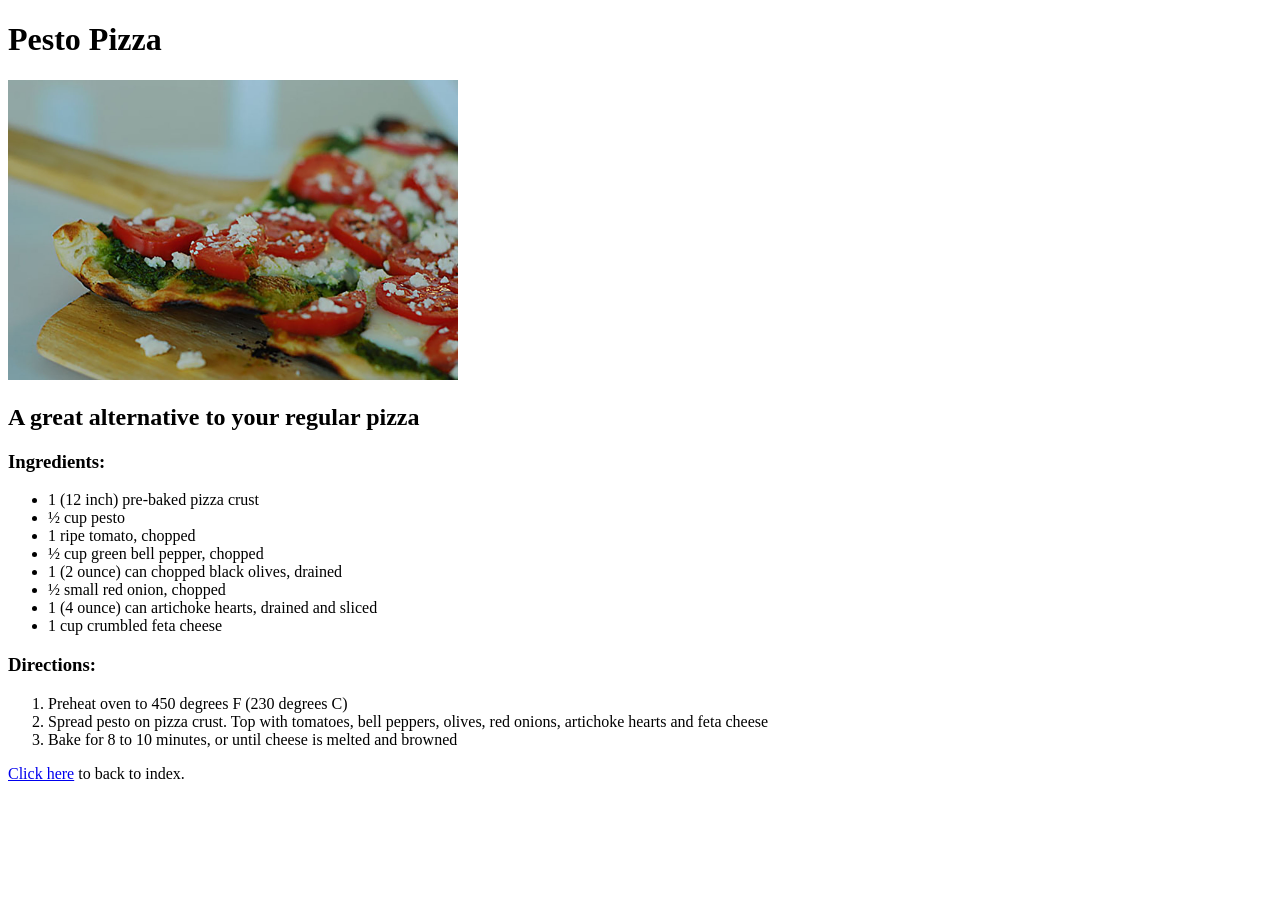
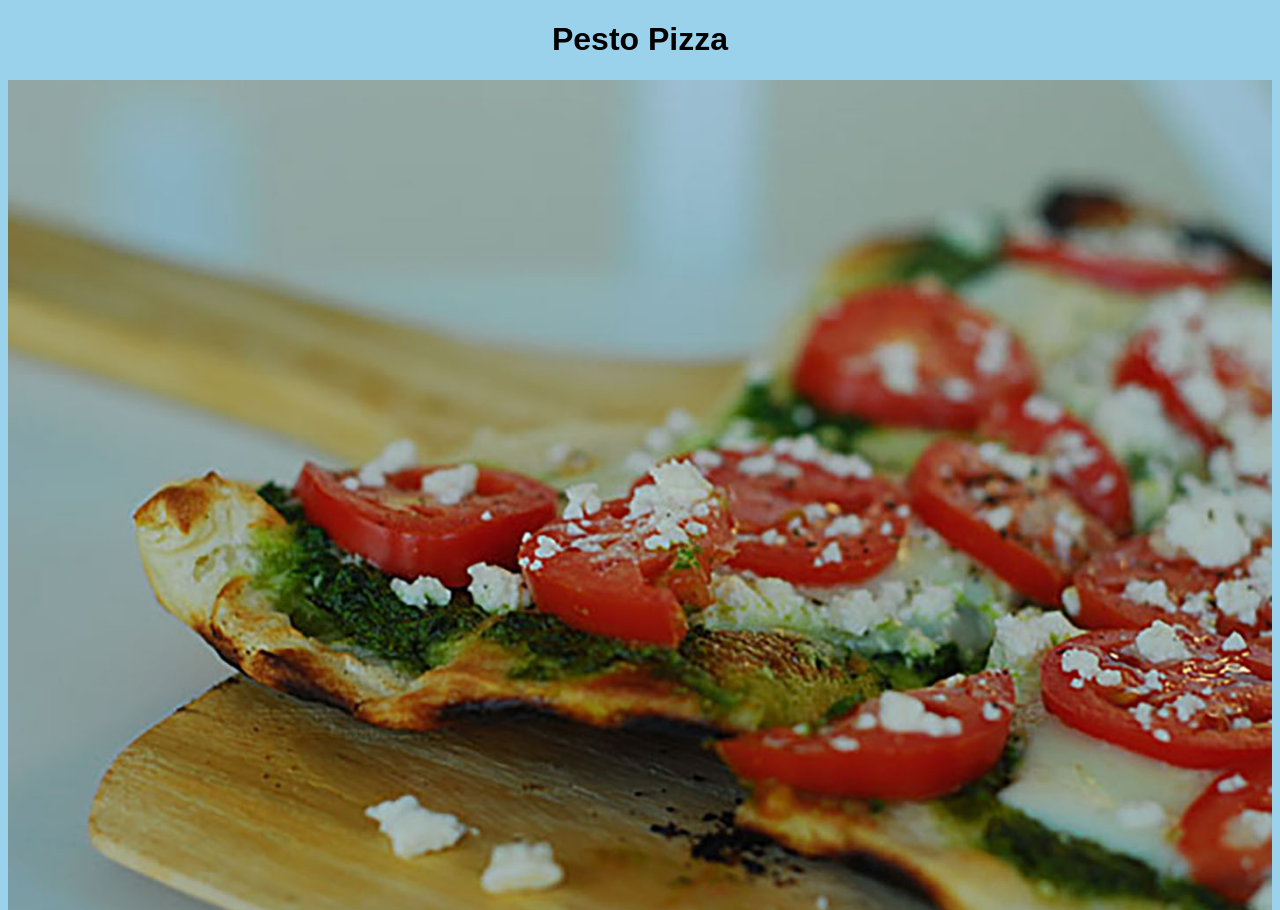
Before and after one commit to tonybalde/odin-recipes, a plain HTML site: page recipes/pizza.html in a window 1280 px wide. Shown: the top 910 px of the page. Before the commit the page ends 800 px from the top, so only its background shows below. Drawn offline with Linux system fonts and the light colour scheme.

Commit message:
Add CSS Style to pages

```diff
--- a/recipes/pizza.html
+++ b/recipes/pizza.html
@@ -4,10 +4,11 @@
     <meta charset="UTF-8">
     <meta http-equiv="X-UA-Compatible" content="IE=edge">
     <meta name="viewport" content="width=device-width, initial-scale=1.0">
+    <link rel="stylesheet" href="../styles.css">
     <title>Pesto Pizza</title>
 </head>
 <body>
-    <h1>Pesto Pizza</h1>
+    <h1 class="center">Pesto Pizza</h1>
     <img src="images/pizza.jpeg" height="300px">
     <h2>A great alternative to your regular pizza</h2>
 
--- /dev/null
+++ b/styles.css
@@ -0,0 +1,34 @@
+h1, li{
+    font-family:Arial, Helvetica, sans-serif;
+
+}
+
+h2{
+    font-family:Impact, Haettenschweiler, 'Arial Narrow Bold', sans-serif;
+
+}
+
+h3{
+    font-family:Verdana, Geneva, Tahoma, sans-serif;
+
+}
+
+
+body{
+    background-color: rgb(154, 210, 236);
+}
+
+img{
+    width: 100%;
+    height: auto;
+}
+
+.center{
+    text-align: center;
+    align-items: center;
+}
+
+p{
+    font-weight: bold;
+    font-family: 'Franklin Gothic Medium', 'Arial Narrow', Arial, sans-serif;
+}
```
Also changed, not shown: index.html (+4 -2 lines), recipes/hamburger.html (+3 -2 lines), recipes/lasagna.html (+2 -1 lines).
